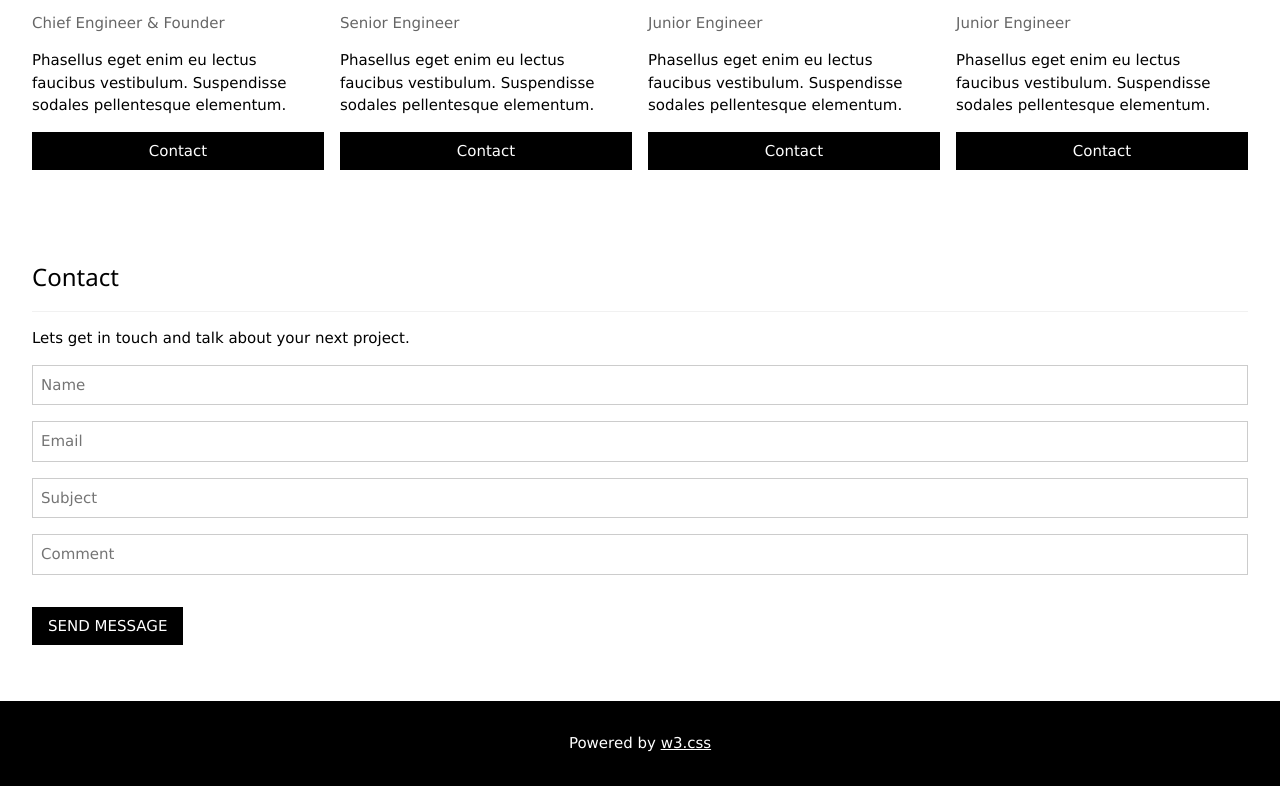
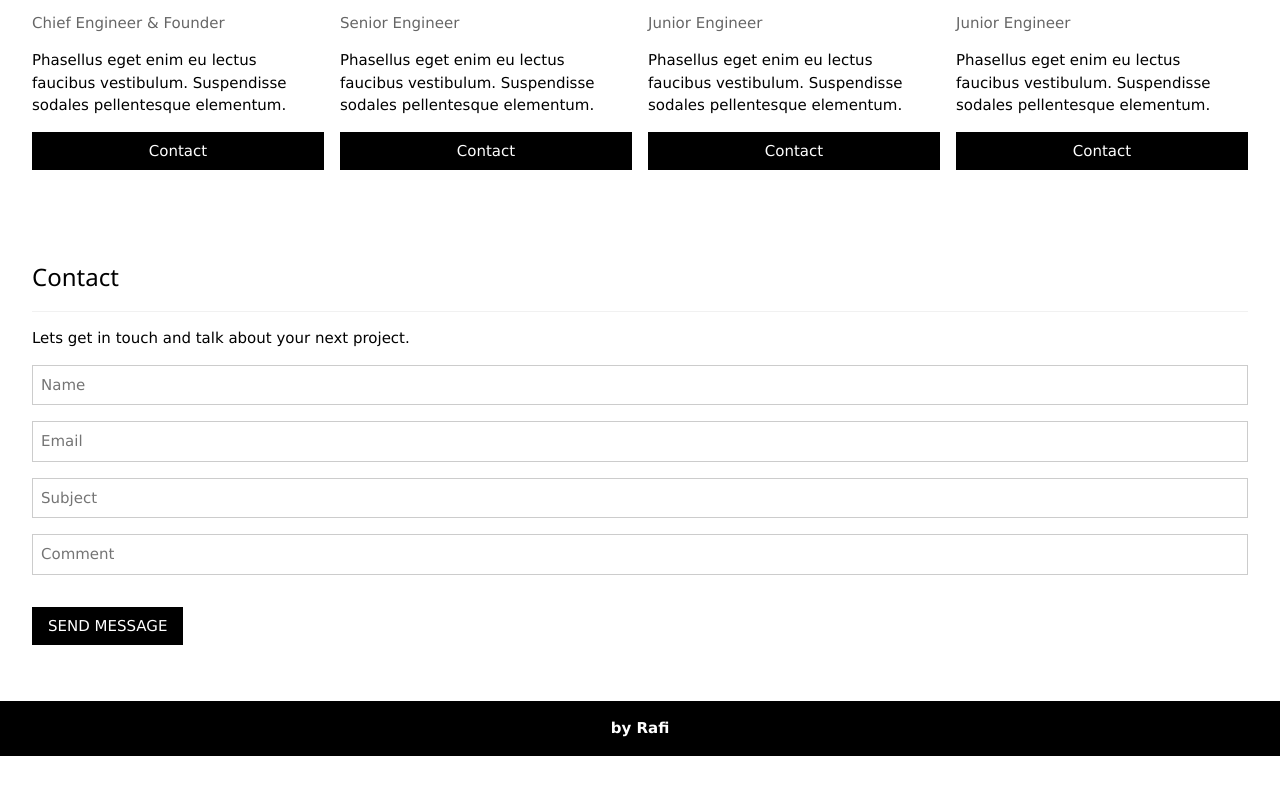
Before and after one commit to rafirabbani/moutar-test, a plain HTML site: page html-css/index.html in a window 1280 px wide. Shown: the part 1897-2683 px from the top of the page. After the commit the page ends 2653 px from the top, so only its background shows below. Drawn offline with nearby package versions, Linux system fonts and the light colour scheme; some icons are missing.

Commit message:
Footer change

```diff
--- a/html-css/index.html
+++ b/html-css/index.html
@@ -125,7 +125,7 @@
 
 <!-- Footer -->
 <footer class="w3-center w3-black w3-padding-16">
-  <p>Powered by <a href="https://www.w3schools.com/w3css/default.asp" title="W3.CSS" target="_blank" class="w3-hover-text-green">w3.css</a></p>
+    <b>by Rafi</b>
 </footer>
 
 </body>
```
